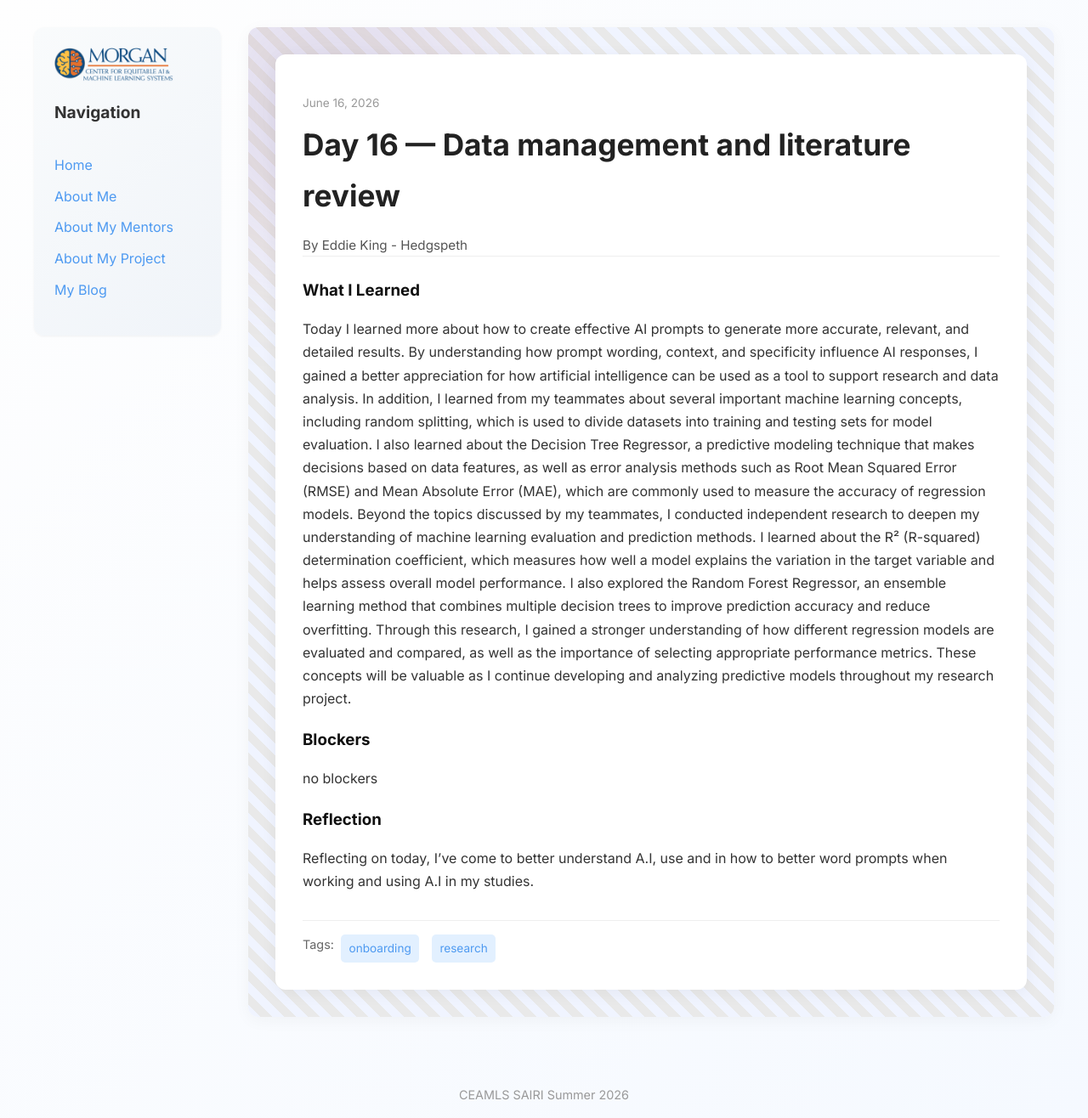
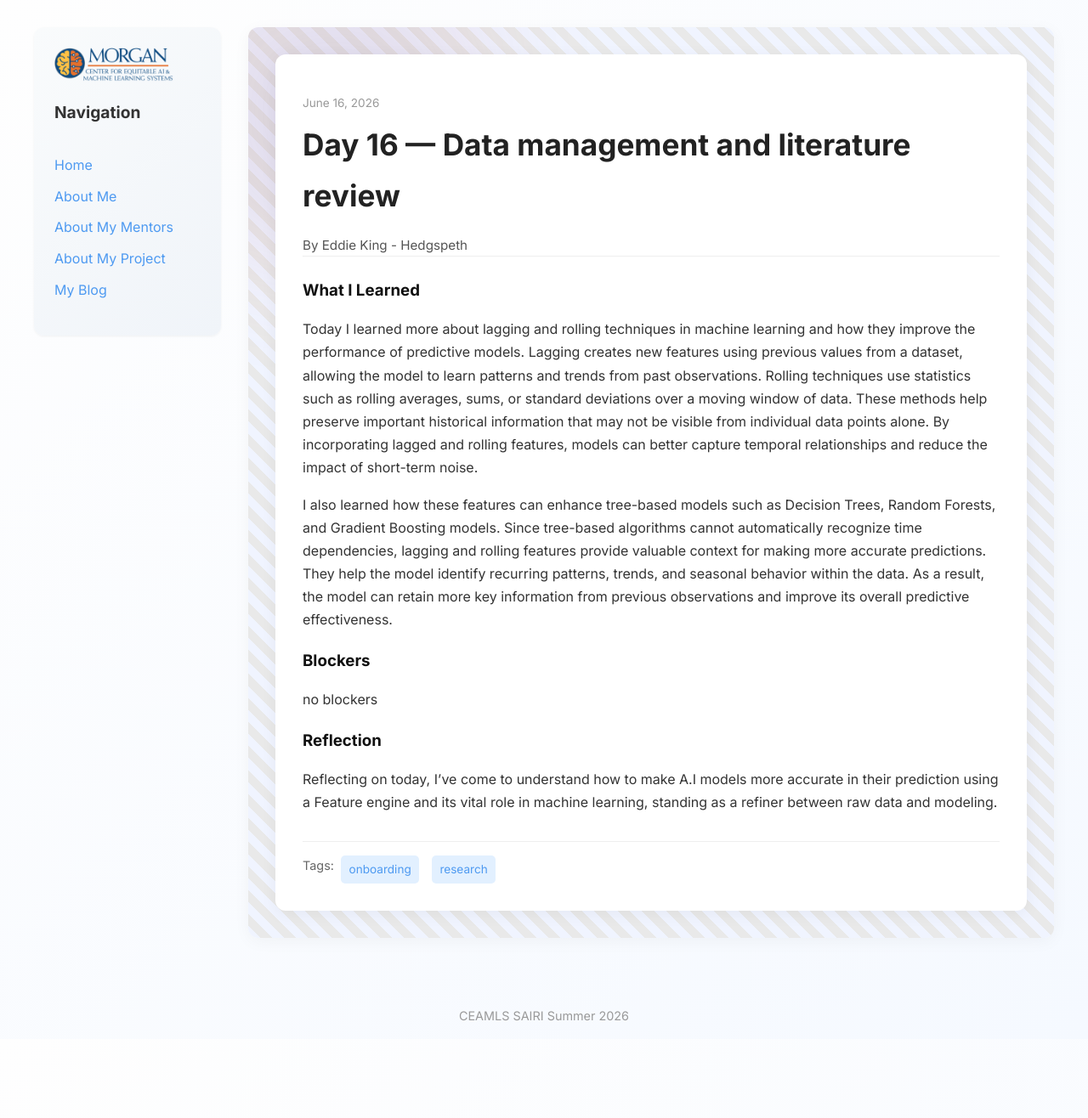
Before and after one commit to eddiejkh-del/eddiejkh-delceamls26.github.io, a Jekyll site: the page built from _posts/2026-06-16-day-16.md, in a window 1280 px wide. Shown: the whole page at 85% size. Built offline with Jekyll 4.4.1, drawn with Linux system fonts in a browser that asks for light colours; after the commit the page ends 1223 px from its top, so only the background shows below that.

Commit message:
Update 2026-06-16-day-16.md

```diff
--- a/_posts/2026-06-16-day-16.md
+++ b/_posts/2026-06-16-day-16.md
@@ -6,13 +6,14 @@ permalink: /day16.html
 tags: ["onboarding", "research"]
 
 what_i_learned: |
-  Today I learned more about how to create effective AI prompts to generate more accurate, relevant, and detailed results. By understanding how prompt wording, context, and specificity influence AI responses, I gained a better appreciation for how artificial intelligence can be used as a tool to support research and data analysis. In addition, I learned from my teammates about several important machine learning concepts, including random splitting, which is used to divide datasets into training and testing sets for model evaluation. I also learned about the Decision Tree Regressor, a predictive modeling technique that makes decisions based on data features, as well as error analysis methods such as Root Mean Squared Error (RMSE) and Mean Absolute Error (MAE), which are commonly used to measure the accuracy of regression models.
-  Beyond the topics discussed by my teammates, I conducted independent research to deepen my understanding of machine learning evaluation and prediction methods. I learned about the R² (R-squared) determination coefficient, which measures how well a model explains the variation in the target variable and helps assess overall model performance. I also explored the Random Forest Regressor, an ensemble learning method that combines multiple decision trees to improve prediction accuracy and reduce overfitting. Through this research, I gained a stronger understanding of how different regression models are evaluated and compared, as well as the importance of selecting appropriate performance metrics. These concepts will be valuable as I continue developing and analyzing predictive models throughout my research project.
+  Today I learned more about lagging and rolling techniques in machine learning and how they improve the performance of predictive models. Lagging creates new features using previous values from a dataset, allowing the model to learn patterns and trends from past observations. Rolling techniques use statistics such as rolling averages, sums, or standard deviations over a moving window of data. These methods help preserve important historical information that may not be visible from individual data points alone. By incorporating lagged and rolling features, models can better capture temporal relationships and reduce the impact of short-term noise.
+
+  I also learned how these features can enhance tree-based models such as Decision Trees, Random Forests, and Gradient Boosting models. Since tree-based algorithms cannot automatically recognize time dependencies, lagging and rolling features provide valuable context for making more accurate predictions. They help the model identify recurring patterns, trends, and seasonal behavior within the data. As a result, the model can retain more key information from previous observations and improve its overall predictive effectiveness.
 
 
 blockers: |
   no blockers
 
 reflection: |
-  Reflecting on today, I've come to better understand A.I, use and in how to better word prompts when working and using A.I in my studies.
+  Reflecting on today, I've come to understand how to make A.I models more accurate in their prediction using a Feature engine and its vital role in machine learning, standing as a refiner between raw data and modeling.
 ---
```
